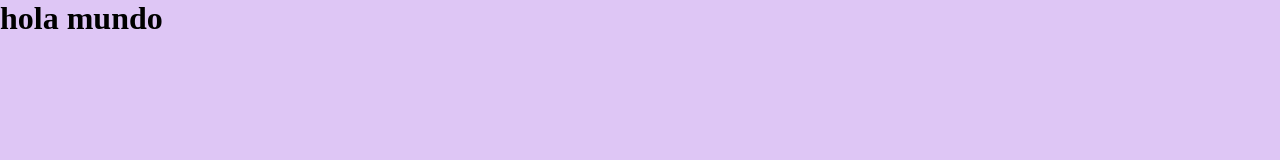
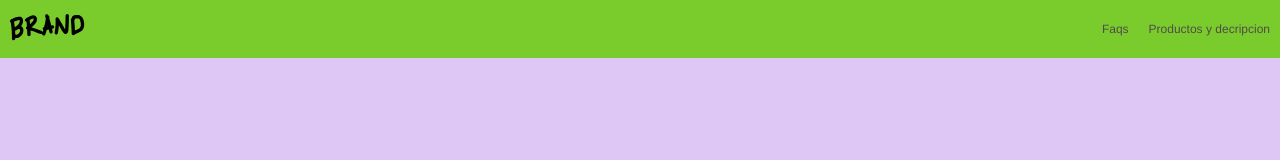
Before and after one commit to wilsoncap/Curso-de-HTML-CSS, a plain HTML site: page index.html in a window 1280 px wide. Drawn offline with Linux system fonts and the light colour scheme; files whose address does not match are found by name.

Commit message:
hecho el Header

```diff
--- a/css/styles.css
+++ b/css/styles.css
@@ -1,10 +1,40 @@
-body{
-    margin: 0;
-    padding: 0;
+html, body{
+    margin: 0px;
+    padding: 0px;
     background-color: rgb(222, 198, 245);
+    font-size: 12px;
+    font-family: Helvetica;
 }
 
-h1{
+/* h1{
     padding: 0;
     margin: 0;
+} */
+
+nav{
+    /* border: 1px solid red; */
+    background: #7acc2d;
+    padding: 10px;
+    color: white;
+    display: flex;
+    justify-content: space-between;
+    align-items: center;
 }
+
+nav ul{
+    display: flex;
+}
+
+nav li{
+    padding-left: 20px;
+    list-style: none;
+}
+
+nav li a{
+    text-decoration: none;
+    color: rgb(83, 75, 75);
+}
+
+nav li a:hover{
+    color: white;
+}
--- a/index.html
+++ b/index.html
@@ -7,7 +7,20 @@
     <title>Curso de Html y css</title>
 </head>
 <body>
-    <h1>hola mundo</h1>
+
+    <!-- aqui empiea el nanvar -->
+    <nav>
+        <div class="branc_image">
+            <img src="images/logo.webp" alt="logo">
+        </div>
+        <div class="nav-options">
+            <ul>
+                <li> <a href="#">Faqs</a> </li>
+                <li> <a href="#">Productos y decripcion</a> </li>
+            </ul>
+        </div>
+    </nav>
+    <!-- aqui acaba el nanvar -->
 
 
 <script src="scripts/script.js"></script>
```
Also changed, not shown: images/logo.webp (added), 1 other file.
